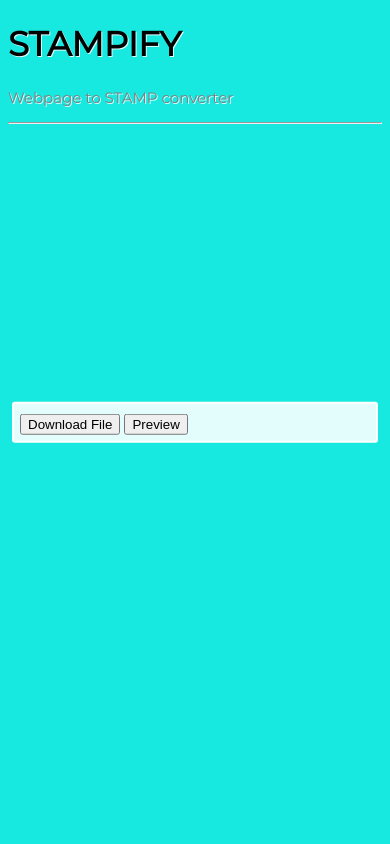
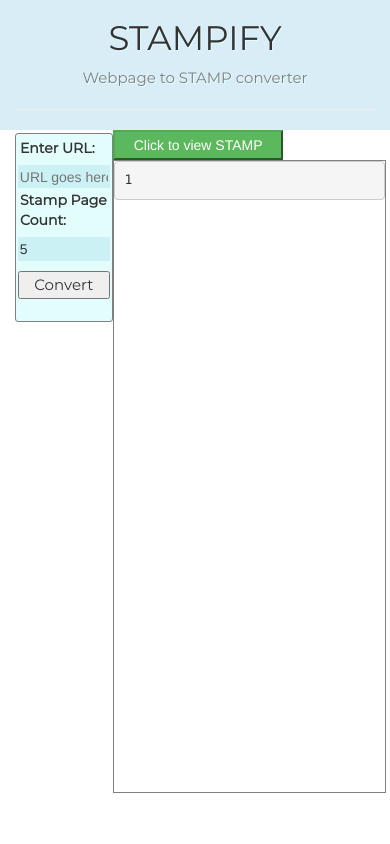
Before and after one commit to googleinterns/stampify, a Flask app: page /result in a window 390 px wide. Run offline with Flask 2, Linux system fonts and the light colour scheme; the visitor is signed in with stand-in values (Sample User, id 1); some libraries are stand-ins or nearby versions.

Commit message:
Show generated raw file (#116)
* Show generated raw file
* Make UI responsive

```diff
--- a/api/assets/css/main.css
+++ b/api/assets/css/main.css
@@ -1,10 +1,18 @@
-body {
-    background-color: #17e9e0;
-}
-
 @font-face {
     font-family: montserrat;
     src: url("../fonts/Montserrat-Regular.ttf")
+}
+
+@mixin clearfix() {
+  &::after {
+    display: block;
+    content: "";
+    clear: both;
+  }
+}
+
+.element {
+  @include clearfix;
 }
 
 .header-container>h1 {
@@ -21,17 +29,12 @@ body {
 }
 
 .details-container{
-    top: 50%;
-    left: 50%;
-    padding: 6px;
-    min-width: 350px;
+    padding: 2px;
+    width: 350px;
     overflow: hidden;
     position: absolute;
-    border: 2px solid #fff;
     background-color: #e3fdfd;
     border-radius: 3px;
-    -ms-transform: translate(-50%, -50%);
-    transform: translate(-50%, -50%);
 }
 
 form>label {
@@ -41,7 +44,7 @@ form>label {
 }
 
 form>input {
-    width:96%;
+    width:100%;
     border: 0px;
     padding: 2%;
     background-color: #cbf1f5;
@@ -54,8 +57,33 @@ form>button {
     font-family: montserrat;
 }
 
+.left {
+  z-index: 1;
+  width: 25%;
+  margin-top: 3px;
+  border: 1px solid gray;
+}
+
 .result {
-    width: 100%;
-    margin-top: 1%;
-    align: center;
+  height: 75%;
+  width: 70%;
+  margin-top: 30px;
+  position: absolute;
+  z-index: 1;
+  overflow: scroll;
+  float: right;
+  right: 1%;
+  border: 1px solid gray;
 }
+
+.result>code {
+  padding:0;
+}
+
+.preview_btn {
+  height: 30px;
+  width: 170px;
+  left: 29%;
+  z-index: 1;
+  position: absolute;
+}
--- a/api/server.py
+++ b/api/server.py
@@ -46,7 +46,9 @@ def convert_to_stamp():
 def show_options():
     """Renders webpage to show available output options"""
 
-    return render_template('index.html', show_options=True)
+    return render_template('index.html',
+                           show_options=True,
+                           stamp_html=session['stamp'])
 
 
 @app.route('/generated_stamp')
@@ -54,7 +56,3 @@ def show_stamp():
     """Displays generated stamp"""
 
     return session['stamp']
-
-
-if __name__ == '__main__':
-    app.run()
--- a/api/templates/index.html
+++ b/api/templates/index.html
@@ -6,29 +6,30 @@
     <meta name="description" content="Website to STAMP(Stories on AMP) converter">
     <meta name="viewport" content="width=device-width, initial-scale=1.0">
     <link rel="stylesheet" type="text/css" href="../assets/css/main.css">
+    <link rel="stylesheet" href="https://maxcdn.bootstrapcdn.com/bootstrap/3.4.1/css/bootstrap.min.css">
     <script src="https://ajax.googleapis.com/ajax/libs/jquery/3.5.1/jquery.min.js"></script>
     <script type="text/javascript">
         $( document ).ready(function(){
             {% if show_options==True -%}
-                $('#input-form').hide();
                 $('#result').show();
+                $('#preview_btn').show();
             {%- else -%}
                 $('#result').hide();
+                $('#preview_btn').hide();
                 $('#input-form').show();
             {%- endif %}
         });
     </script>
 </head>
 <body>
-    <header>
-        <div class="header-container">
+    <div class="p-1 container-fluid bg-info">
+    <div class="text-center header-container">
             <h1>STAMPIFY</h1>
             <p>Webpage to STAMP converter</p>
             <hr>
-        </div>
-    </header>
-    <div class="container">
-        <div class="details-container">
+    </div>
+		<div class="clearfix">
+        <div class="details-container left float-left">
             <form action="\submit" method="POST" id="input-form">
                 <label>Enter URL:</label><br>
                 <input type="url" id="website_url" name="website_url" placeholder="URL goes here" required><br>
@@ -36,12 +37,16 @@
                 <input type="number" id="max_pages" name="max_pages" value="5" min="1"><br>
                 <button type="submit">Convert</button>
             </form>
-            <div class="result" id="result">
-            <button id="download_btn" class="download_btn" >Download File</button>
-            <button id="preview_btn" class="preview_btn" onclick="location.href='/generated_stamp'">Preview</button>
+            <br>
+
+        </div>
+            <div class="float-right">
+                <button id="preview_btn" class="preview_btn btn-success" onclick="location.href='/generated_stamp'">Click to view STAMP</button>
+                <div class="result" id="result">
+                    <code><pre>{{stamp_html}}</pre></code>
+                </div>
             </div>
-        </div>
-
     </div>
+</div>
 </body>
 </html>
```
